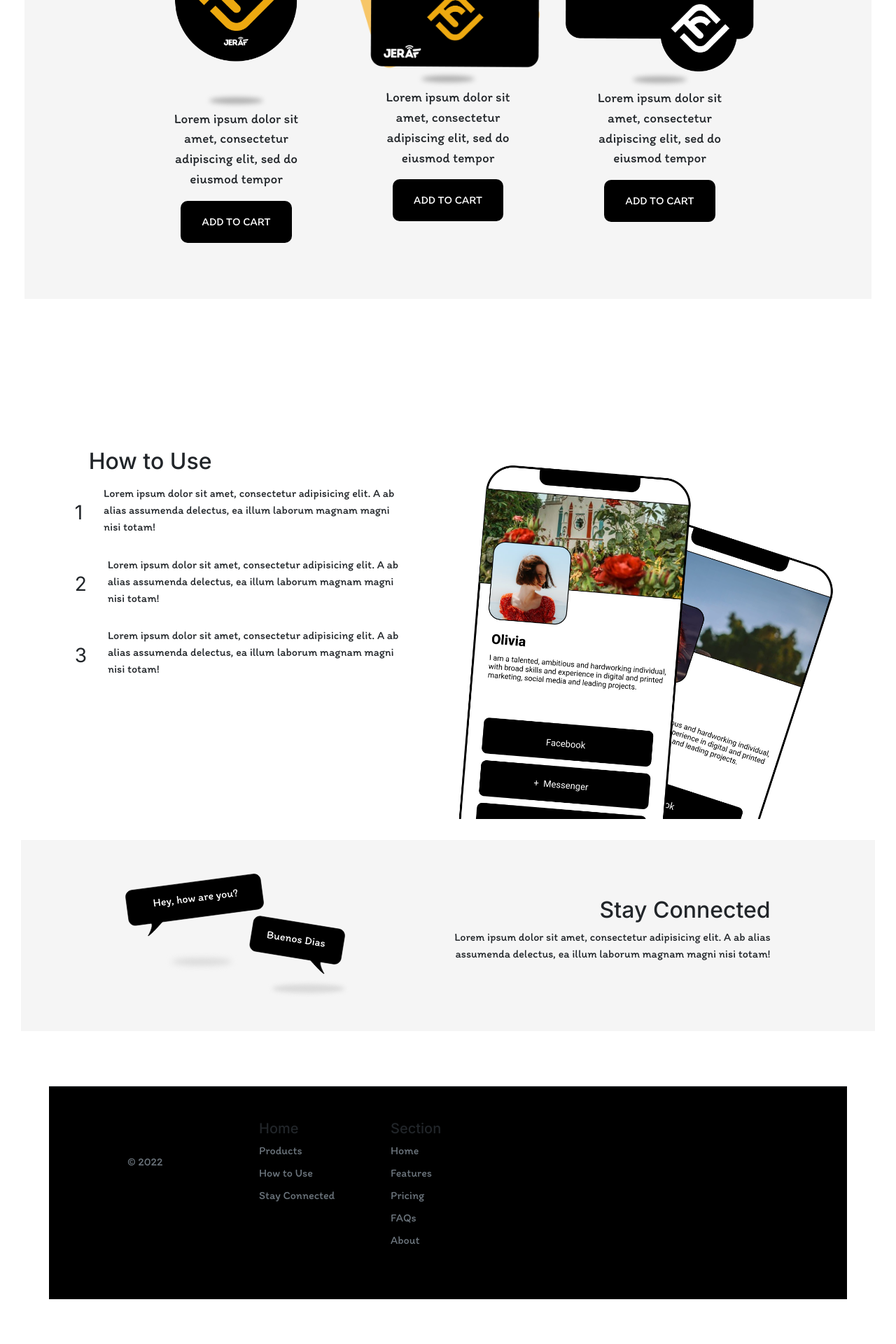
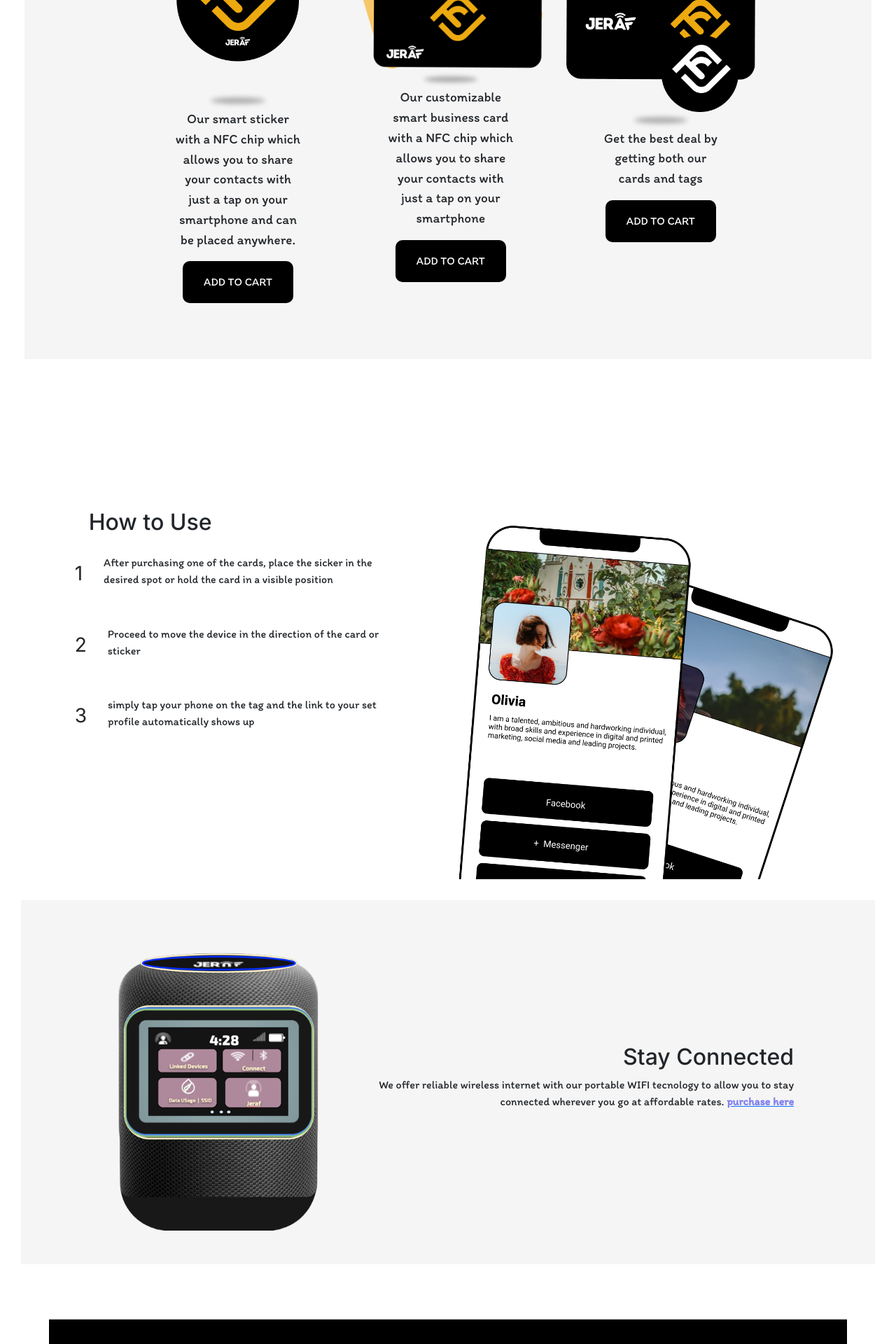
Before and after one commit to BobolaObi/Jeraf, an Angular app: page / in a window 1280 px wide. Shown: the part 740-2660 px from the top of the page at 70% size. Built offline with nearby package versions, Linux system fonts and the light colour scheme.

Commit message:
Content description changes

```diff
--- a/src/app/Components/home/home-page/header/header.component.html
+++ b/src/app/Components/home/home-page/header/header.component.html
@@ -5,7 +5,7 @@
 <section>
   <h1 class="box">We dig <br>
     connecting you</h1>
-  <p >Lorem ipsum dolor sit amet, consectetur adipisicing elit. Adipisci consequuntur facere id laboriosam libero magnam maxime minima modi molestias necessitatibus nostrum.</p>
+  <p>Using the most advanced and cost-effective technology available, we want to help you connect with people more effectively.</p>
 </section>
 <img src="../../../../../assets/banner-image.png" alt="logo">
 </body>
--- a/src/app/Components/home/home-page/products/products.component.ts
+++ b/src/app/Components/home/home-page/products/products.component.ts
@@ -17,19 +17,19 @@ export class ProductsComponent implements OnInit {
       {
         image: "assets/Product-Images/sticker.png",
         shadow: "assets/Product-Images/shadow.svg",
-        description: " Lorem ipsum dolor sit amet, consectetur adipiscing elit, sed do eiusmod tempor ",
+        description: "Our smart sticker with a NFC chip which allows you to share your contacts with just a tap on your smartphone and can be placed anywhere.",
         button: "Add to Cart",
       },
       {
         image: "assets/Product-Images/squared-card.png",
         shadow: "assets/Product-Images/shadow.svg",
-        description: " Lorem ipsum dolor sit amet, consectetur adipiscing elit, sed do eiusmod tempor ",
+        description: "Our customizable smart business card with a NFC chip which allows you to share your contacts with just a tap on your smartphone\n",
         button: "ADD TO CART",
       },
       {
         image: "assets/Product-Images/combo-offer.png",
         shadow: "assets/Product-Images/shadow.svg",
-        description: " Lorem ipsum dolor sit amet, consectetur adipiscing elit, sed do eiusmod tempor ",
+        description: "Get the best deal by getting both our cards and tags",
         button: "ADD TO CART",
       },
 
--- a/src/app/Components/home/home-page/stay-connected/stay-connected.component.css
+++ b/src/app/Components/home/home-page/stay-connected/stay-connected.component.css
@@ -15,7 +15,7 @@ section{
   text-align: right;
   display: flex;
   flex-direction: column;
-  max-width: 500px;
+  max-width: 600px;
 }
 
 
@@ -35,5 +35,10 @@ section{
   /*Image Styles*/
   img{
     max-width: 220px;
+    padding-bottom: 50px;
   }
 }
+
+b{
+  color: #8282ef;
+}
--- a/src/app/Components/home/home-page/stay-connected/stay-connected.component.html
+++ b/src/app/Components/home/home-page/stay-connected/stay-connected.component.html
@@ -1,9 +1,10 @@
 <body>
-<img src="../../../../../assets/greetings.svg" alt="">
+<!--<img src="../../../../../assets/greetings.svg" alt="">-->
+<img src="../../../../../assets/Product-Images/HOTSPOT.png" alt="">
 <section>
   <h2>Stay Connected</h2>
   <div>
-    <p>Lorem ipsum dolor sit amet, consectetur adipisicing elit. A ab alias assumenda delectus, ea illum laborum magnam magni nisi totam!</p>
-  </div>
+<p>We offer reliable  wireless internet with our portable WIFI tecnology to allow you to stay connected wherever you go at affordable rates.
+  <a href=""><b>purchase here</b></a></p>  </div>
 </section>
 </body>
--- a/src/app/Components/home/home-page/tutorial/tutorial.component.html
+++ b/src/app/Components/home/home-page/tutorial/tutorial.component.html
@@ -3,15 +3,15 @@
  <h2>How to Use</h2>
   <div>
     <h3>1 </h3>
-    <p>Lorem ipsum dolor sit amet, consectetur adipisicing elit. A ab alias assumenda delectus, ea illum laborum magnam magni nisi totam!</p>
+    <p>After purchasing one of the cards, place the sicker in the desired spot or hold the card in a visible position</p>
   </div>
   <div>
     <h3>2 </h3>
-    <p>Lorem ipsum dolor sit amet, consectetur adipisicing elit. A ab alias assumenda delectus, ea illum laborum magnam magni nisi totam!</p>
+    <p>Proceed to move the device in the direction of the card or sticker</p>
   </div>
   <div>
     <h3>3 </h3>
-    <p>Lorem ipsum dolor sit amet, consectetur adipisicing elit. A ab alias assumenda delectus, ea illum laborum magnam magni nisi totam!</p>
+    <p>simply tap your phone on the tag and the link to your set profile automatically shows up</p>
 
   </div>
 </section>
```
Also changed, not shown: src/assets/Product-Images/HOTSPOT.png (added).
